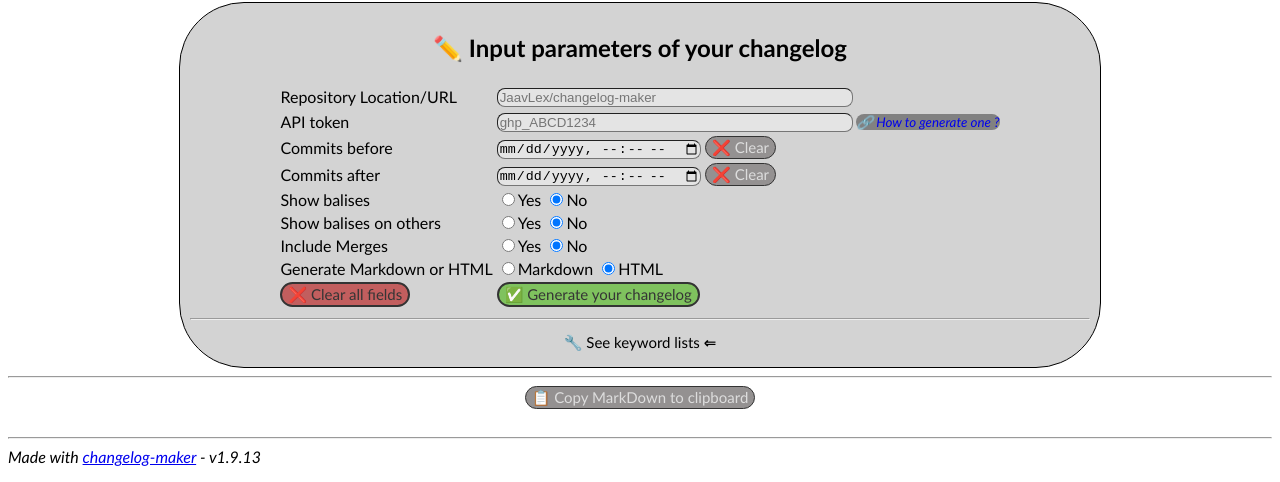
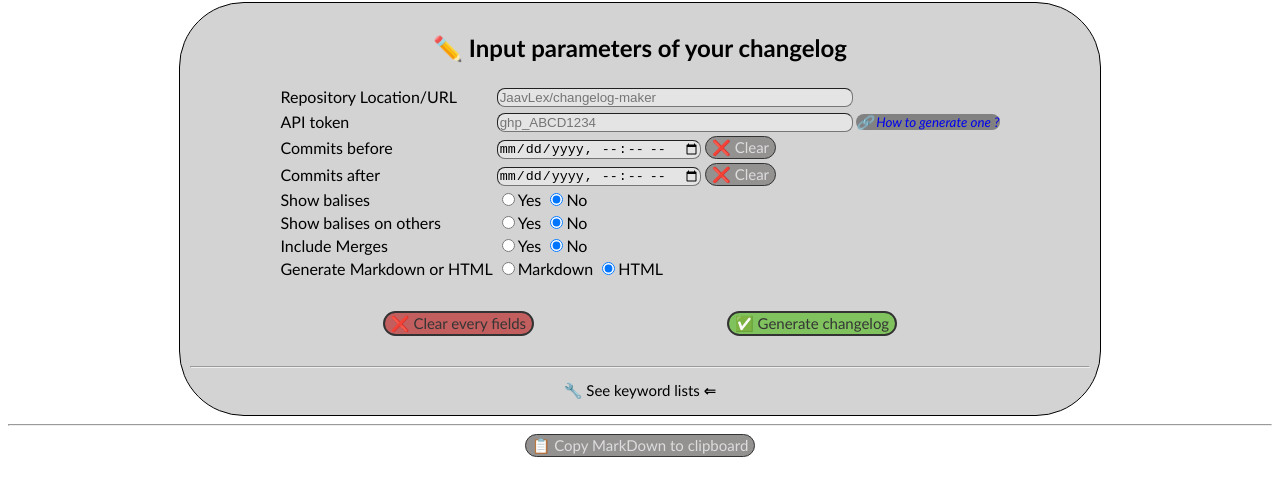
Before and after one commit to JaavLex/changelog-maker, a website: page index.html in a window 1280 px wide. Shown: the part 79-561 px from the top of the page. Drawn offline with nearby package versions, Linux system fonts and the light colour scheme.

Commit message:
[feat] Clear and Generate buttons are now centered
- Added margins

```diff
--- a/changelog.css
+++ b/changelog.css
@@ -170,3 +170,10 @@ p {
   border-radius: 25px;
   transition: all .35s;
 }
+
+.form-buttons {
+  display: flex;
+  justify-content: space-evenly;
+  margin-top: 30px;
+  margin-bottom: 30px;
+}
--- a/index.html
+++ b/index.html
@@ -93,16 +93,11 @@
               value="false">HTML</input>
           </td>
         </tr>
-        <tr>
-          <td>
-            <button onclick="clearFields()" class="clearall-button">❌ Clear all fields</button>
-          </td>
-          <td>
-            <button onclick="sortCommits()" class="generation-button">✅ Generate your changelog</button>
-          </td>
-        </tr>
         </form>
       </table>
+    <div class="form-buttons">
+      <button onclick="clearFields()" class="clearall-button">❌ Clear every fields</button> <button onclick="sortCommits()" class="generation-button">✅ Generate changelog</button>
+    </div>
     </center>
     <hr>
     <center>
--- a/package.json
+++ b/package.json
@@ -1,6 +1,6 @@
 {
   "name": "changelog-maker",
-  "version": "1.9.13",
+  "version": "1.10.13",
   "description": "Changelog maker. Takes commit messages and generates a gitlog.",
   "main": "index.js",
   "scripts": {
```
